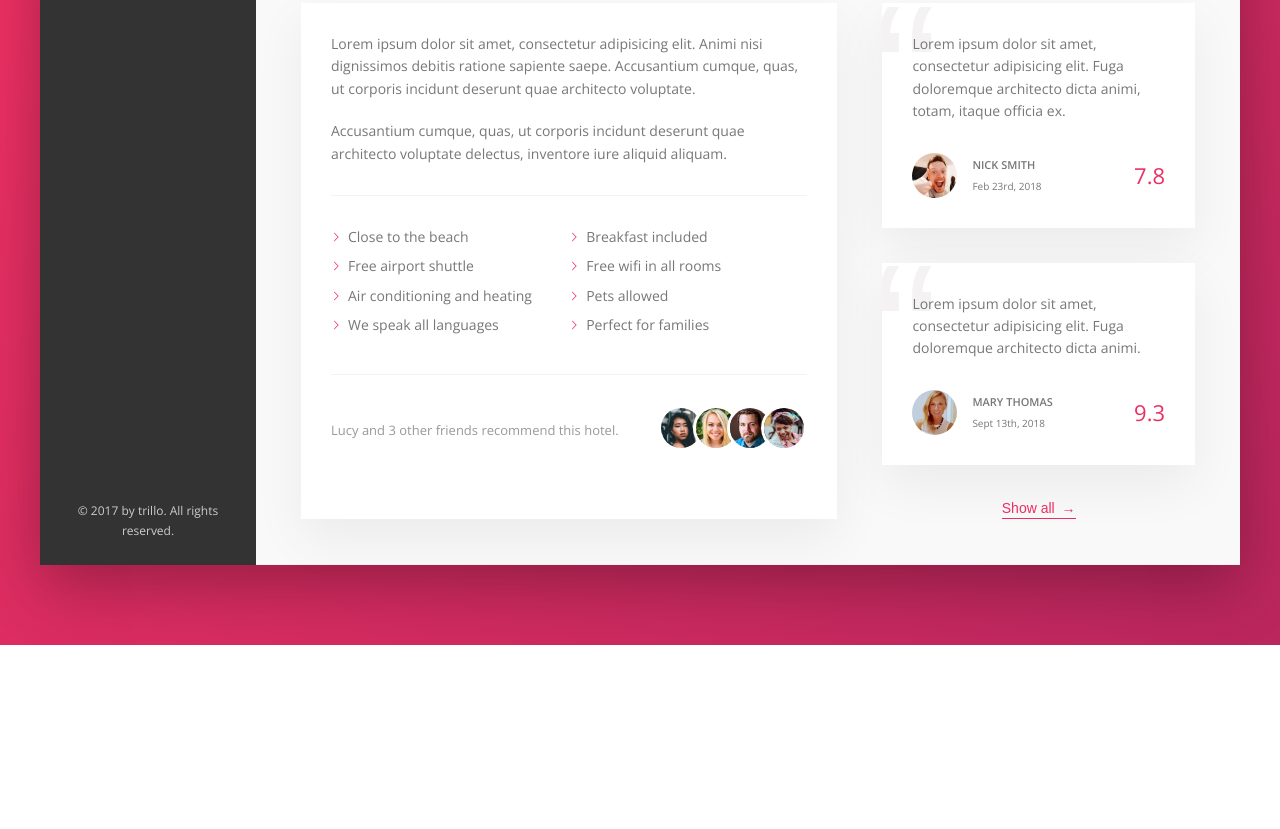
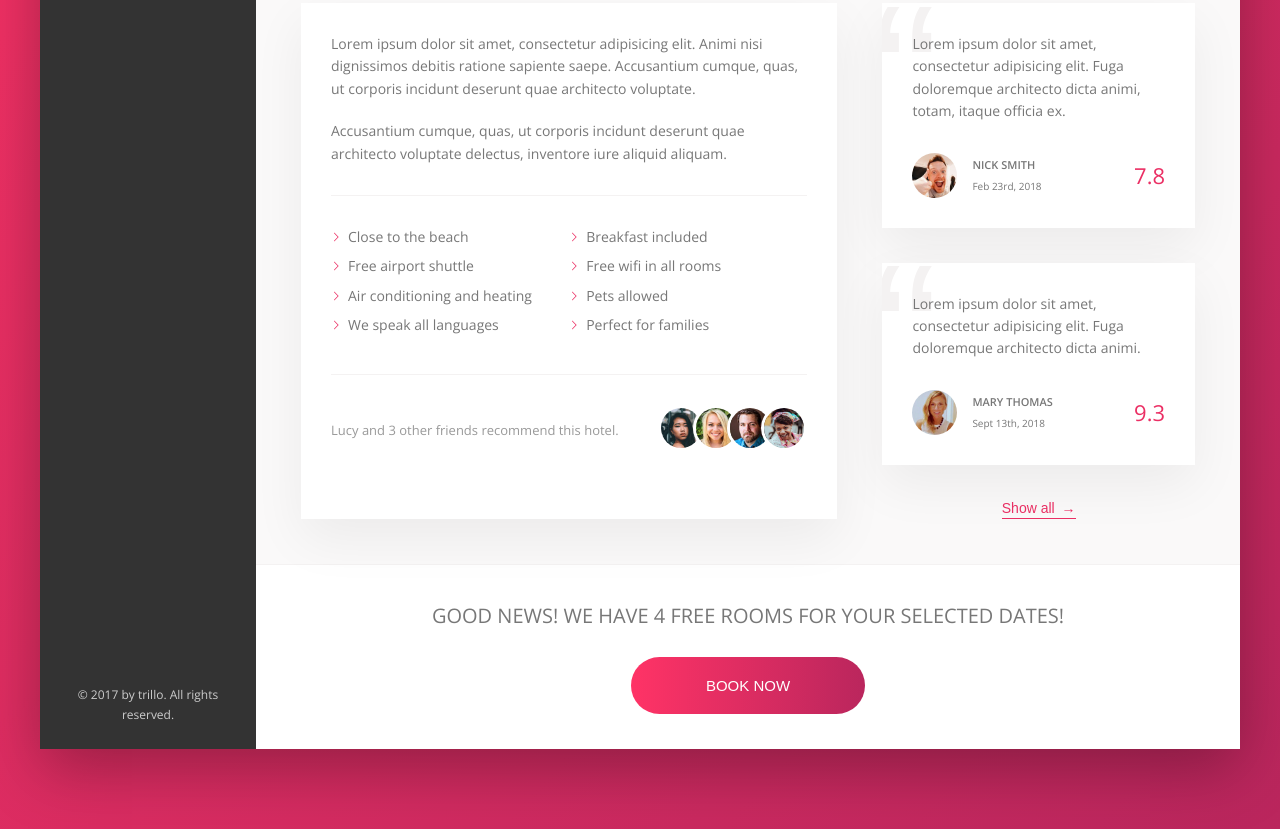
Before and after one commit to mk-hill/Trillo, a website: page index.html in a window 1280 px wide. Shown: the part 644-1473 px from the top of the page. Before the commit the page ends 1289 px from the top, so only its background shows below. Drawn offline with nearby package versions, Linux system fonts and the light colour scheme.

Commit message:
Add CTA section

```diff
--- a/index.html
+++ b/index.html
@@ -202,6 +202,17 @@
 
                         <button class="btn-inline">Show all <span>&rarr;</span></button>
                     </div>
+
+                </div>
+
+                <div class="cta">
+                    <h2 class="cta__book-now">
+                        Good news! We have 4 free rooms for your selected dates!
+                    </h2>
+                    <button class="btn">
+                        <span class="btn__visible">Book now</span>
+                        <span class="btn__invisible">Only 4 rooms left!</span>
+                    </button>
                 </div>
 
             </main>
--- a/sass/_components.scss
+++ b/sass/_components.scss
@@ -494,3 +494,77 @@
         z-index: 1;
     }
 }
+
+
+
+
+/////////////////////////////////////////////////
+// CALL TO ACTION
+
+.cta {
+    text-align: center;
+    padding: 3.5rem 0;
+
+    &__book-now {
+        font-size: 2rem;
+        font-weight: 300;
+        text-transform: uppercase;
+        margin-bottom: 2.5rem;
+    }
+}
+
+
+/////////////////////////////////////////////////
+// CTA BUTTON
+
+.btn {
+    font-size: 1.5rem;
+    font-weight: 300;
+    text-transform: uppercase;
+    border-radius: 100px;
+    border: none;
+    background-image: linear-gradient(to right, var(--color-primary-light), var(--color-primary-dark));
+    color: #fff;
+    position: relative;
+    overflow: hidden;
+    cursor: pointer;
+
+    & > * {
+        display: inline-block;
+        height: 100%;
+        width: 100%;
+        transition: all .2s;
+    }
+
+    &__visible {
+        padding: 2rem 7.5rem;
+    }
+
+    &__invisible {
+        position: absolute;
+        left: 0;
+
+        // Remove side padding to fit larger text
+        padding: 2rem 0;
+
+        // Move it out by exactly the size of the element
+        top: -100%;
+    }
+
+    &:hover {
+        background-image: linear-gradient(to left, var(--color-primary-light), var(--color-primary-dark));
+    }
+
+    &:hover &__visible {
+        transform: translateY(100%);
+    }
+
+    &:hover &__invisible {
+        top: 0;
+    }
+
+    &:focus {
+        outline: none;
+        animation: pulsate 1s infinite;
+    }
+}
```
Also changed, not shown: css/style.css.
